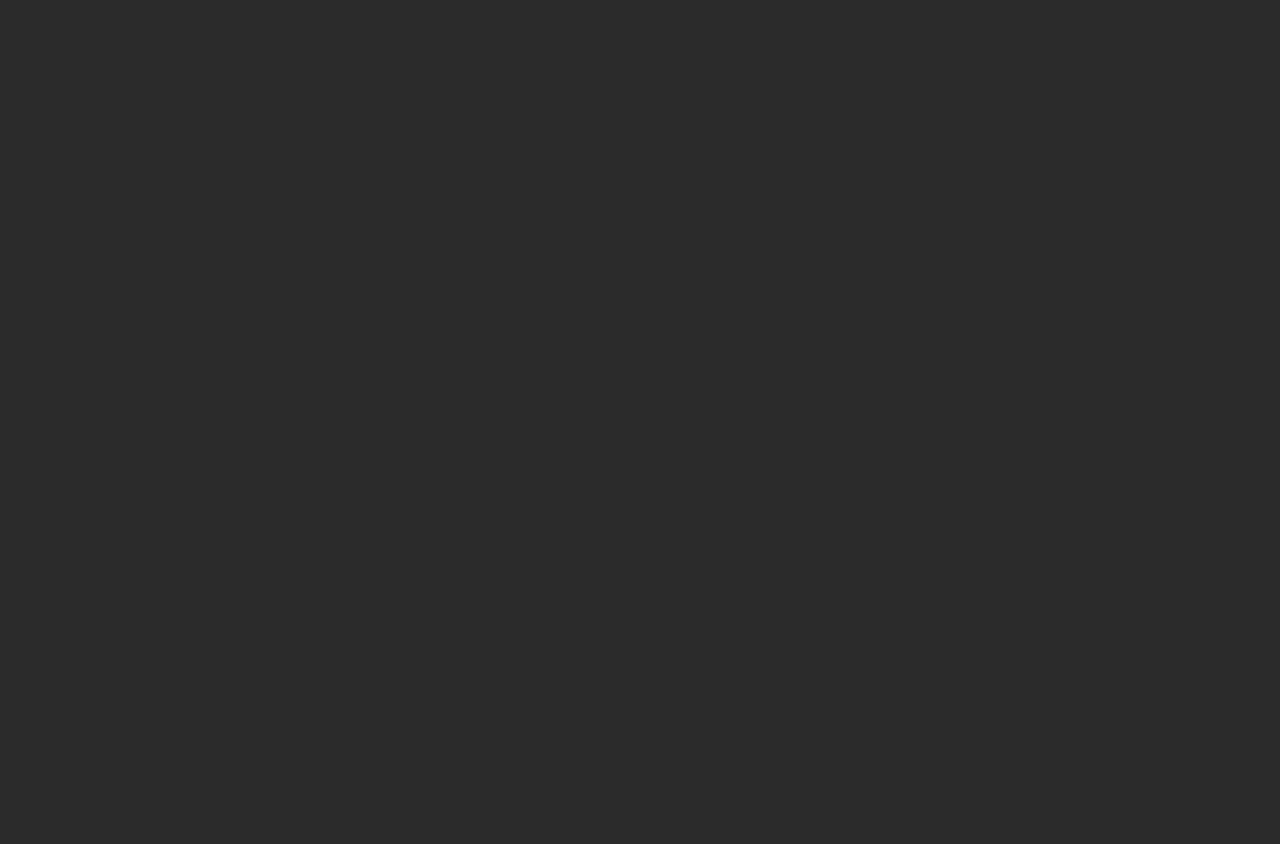
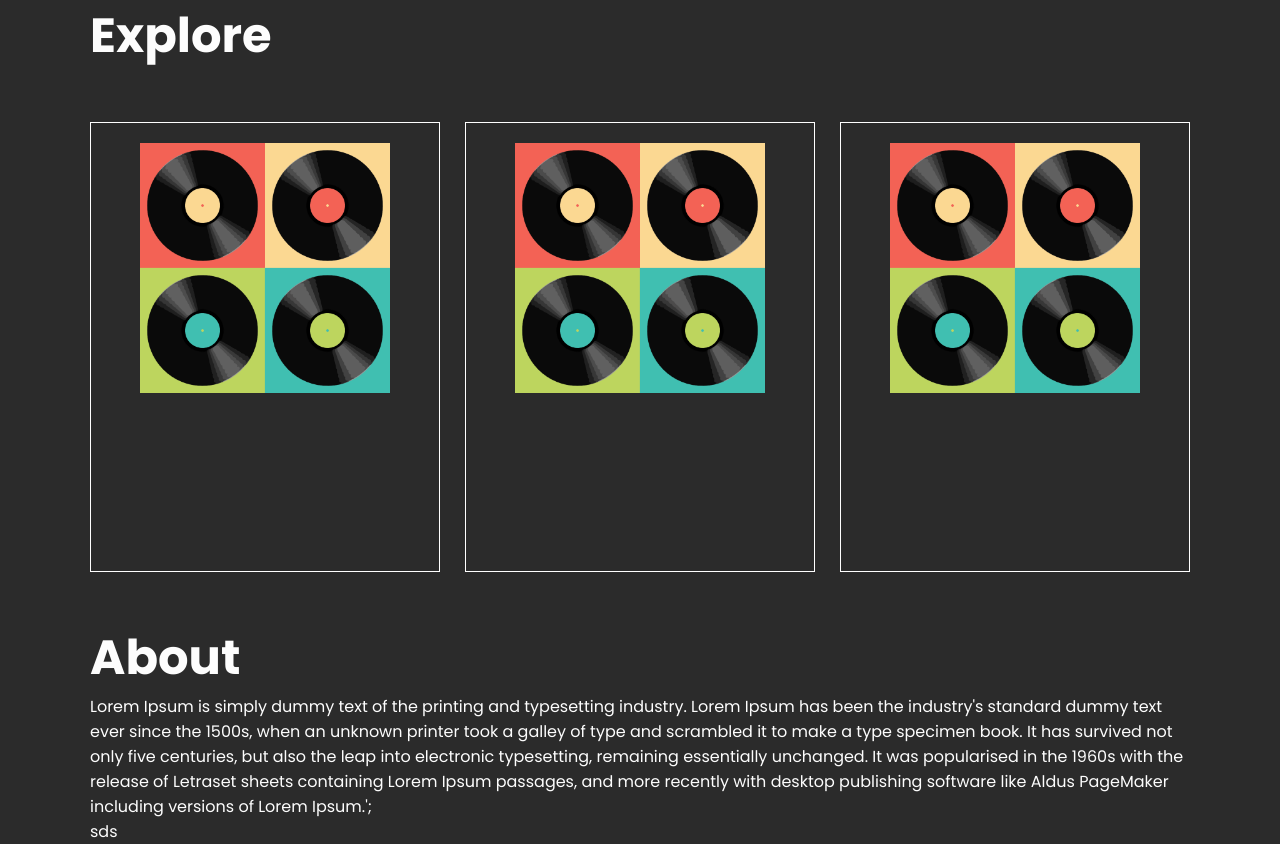
Before and after one commit to valentinetech/vinyl-marketplace, a React (Create React App) app in the folder client/: page / in a window 1280 px wide. Shown: the part 680-1524 px from the top of the page. Before the commit the page ends 800 px from the top, so only its background shows below. Built offline with nearby package versions, Linux system fonts and the light colour scheme.

Commit message:
Fixed nav types

```diff
--- a/client/src/components/elements/button/button.tsx
+++ b/client/src/components/elements/button/button.tsx
@@ -3,9 +3,8 @@ import { ButtonPrimary, ButtonSecondary } from './Button.styles';
 
 export interface ButtonProps extends HTMLAttributes<HTMLButtonElement> {
   children: ReactNode | null;
-  variant: 'primary' | 'secondary';
+  variant?: 'primary' | 'secondary';
   type?: 'submit' | 'reset';
-  onClick?: () => void;
 }
 
 export const Button = ({ children, variant = 'primary', ...props }: ButtonProps) => {
--- a/client/src/components/layouts/Footer/Footer.tsx
+++ b/client/src/components/layouts/Footer/Footer.tsx
@@ -1,7 +1,20 @@
 import React from 'react';
+import styled from 'styled-components';
+
+const SectionContainer = styled.div`
+  display: flex;
+  width: 100%;
+  max-width: 1100px;
+  margin: 0 auto;
+  justify-content: flex-start;
+`;
 
 const Footer = () => {
-  return <div>Footer</div>;
+  return (
+    <>
+      <SectionContainer>sds</SectionContainer>
+    </>
+  );
 };
 
 export default Footer;
--- a/client/src/components/layouts/Home/About/About.tsx
+++ b/client/src/components/layouts/Home/About/About.tsx
@@ -1,7 +1,27 @@
 import React from 'react';
+import styled from 'styled-components';
+
+const aboutData = `Lorem Ipsum is simply dummy text of the printing and typesetting industry. Lorem Ipsum has been the industry's standard dummy text ever since the 1500s, when an unknown printer took a galley of type and scrambled it to make a type specimen book. It has survived not only five centuries, but also the leap into electronic typesetting, remaining essentially unchanged. It was popularised in the 1960s with the release of Letraset sheets containing Lorem Ipsum passages, and more recently with desktop publishing software like Aldus PageMaker including versions of Lorem Ipsum.';`;
+
+const SectionContainer = styled.div`
+  display: flex;
+  flex-direction: column;
+  width: 100%;
+  max-width: 1100px;
+  margin: 0 auto;
+  justify-content: flex-start;
+  margin-top: 50px;
+`;
 
 const About = () => {
-  return <div>About</div>;
+  return (
+    <>
+      <SectionContainer>
+        <h2>About</h2>
+        <div>{aboutData}</div>
+      </SectionContainer>
+    </>
+  );
 };
 
 export default About;
--- /dev/null
+++ b/client/src/components/layouts/Home/Explore/Card.tsx
@@ -0,0 +1 @@
+import react from 'react';
--- a/client/src/components/layouts/Home/Explore/Explore.tsx
+++ b/client/src/components/layouts/Home/Explore/Explore.tsx
@@ -1,15 +1,56 @@
 import React from 'react';
 import styled from 'styled-components';
+import albumImage from '../../../../assets/images/hero-image.png';
+
+const SectionContainer = styled.div`
+  display: flex;
+  width: 100%;
+  max-width: 1100px;
+  margin: 0 auto;
+  justify-content: flex-start;
+`;
 
 const ExploreContainer = styled.div`
-  height: auto;
   display: flex;
+  width: 100%;
+  max-width: 1100px;
+  margin: 0 auto;
+  margin-top: 50px;
+  justify-content: space-between;
+`;
+
+const CardContainer = styled.div`
+  height: 450px;
+  width: 350px;
+  border: 1px solid #fff;
+  padding: 20px;
+  display: flex;
+  justify-content: center;
+`;
+
+const CardImg = styled.img`
+  width: 250px;
+  height: 250px;
+  padding: 0px;
 `;
 
 const Explore = () => {
   return (
     <>
-      <ExploreContainer></ExploreContainer>
+      <SectionContainer>
+        <h2>Explore</h2>
+      </SectionContainer>
+      <ExploreContainer>
+        <CardContainer>
+          <CardImg src={albumImage}></CardImg>
+        </CardContainer>
+        <CardContainer>
+          <CardImg src={albumImage}></CardImg>
+        </CardContainer>
+        <CardContainer>
+          <CardImg src={albumImage}></CardImg>
+        </CardContainer>
+      </ExploreContainer>
     </>
   );
 };
--- a/client/src/components/layouts/header/Header.tsx
+++ b/client/src/components/layouts/header/Header.tsx
@@ -3,11 +3,12 @@ import Nav from './Nav/Nav';
 import { useState } from 'react';
 
 const Header = () => {
-  const [isOpen, isOpenSet] = useState(false);
+  const [isOpen, setIsOpen] = useState(false);
 
   const toggleMenu = () => {
-    isOpenSet(!isOpen);
+    setIsOpen(!isOpen);
   };
+
   return (
     <>
       <NavMobile isOpen={isOpen} toggleMenu={toggleMenu} />
--- a/client/src/components/layouts/header/NavMobile/NavMobile.tsx
+++ b/client/src/components/layouts/header/NavMobile/NavMobile.tsx
@@ -1,7 +1,7 @@
 import { menuRoutes } from '../data/menuRoutes';
 import { btnRoutes } from '../data/buttonRoutes';
-import { Button } from '../../../elements/Button/Button';
-import logo from '../../../../assets/images/logo.png';
+import { Button } from 'components/elements/Button/Button';
+import logo from 'assets/images/logo.png';
 import {
   Container,
   LogoLink,
@@ -15,19 +15,18 @@ import {
   ButtonContainer,
 } from './NavMobile.styles';
 
-interface NavMobileProps extends React.MouseEvent<HTMLElement> {
-  onClick: (toggleMenu: boolean) => void;
-  toggleMenu: (toggleMenu: boolean) => void;
-  isOpen: [boolean, string, null, undefined, number, (isOpen: boolean) => void];
+interface NavMobileProps {
+  toggleMenu: () => void;
+  isOpen: boolean;
 }
 
-const NavMobile = ({ isOpen, toggleMenu }: NavMobileProps | any) => {
+const NavMobile = ({ isOpen, toggleMenu }: NavMobileProps) => {
   return (
     <Container isOpen={isOpen} onClick={toggleMenu}>
       <LogoLink to='/'>
         <Logo src={logo} alt='logo' />
       </LogoLink>
-      <Icon onClick={toggleMenu}>
+      <Icon onClick={toggleMenu} aria-label='Open or Close navigation'>
         <CloseIcon size={32} />
       </Icon>
       <MenuContainer>
@@ -42,7 +41,7 @@ const NavMobile = ({ isOpen, toggleMenu }: NavMobileProps | any) => {
         </Menu>
         <NavSignUp to={btnRoutes.signUp.route}>{btnRoutes.signUp.title}</NavSignUp>
         <ButtonContainer to={btnRoutes.login.route}>
-          <Button variant='primary'>{btnRoutes.login.title}</Button>
+          <Button>{btnRoutes.login.title}</Button>
         </ButtonContainer>
       </MenuContainer>
     </Container>
--- a/client/src/routes/home/Home.tsx
+++ b/client/src/routes/home/Home.tsx
@@ -1,6 +1,8 @@
 import Hero from 'components/layouts/Home/Hero/Hero';
 import Header from 'components/layouts/Header/Header';
 import Explore from 'components/layouts/Home/Explore/Explore';
+import About from 'components/layouts/Home/About/About';
+import Footer from 'components/layouts/Footer/Footer';
 
 const Home = () => {
   return (
@@ -8,6 +10,8 @@ const Home = () => {
       <Header />
       <Hero />
       <Explore />
+      <About />
+      <Footer />
     </>
   );
 };
```
Also changed, not shown: client/src/hooks/useDisclosure.ts (added, +20 -0 lines).
